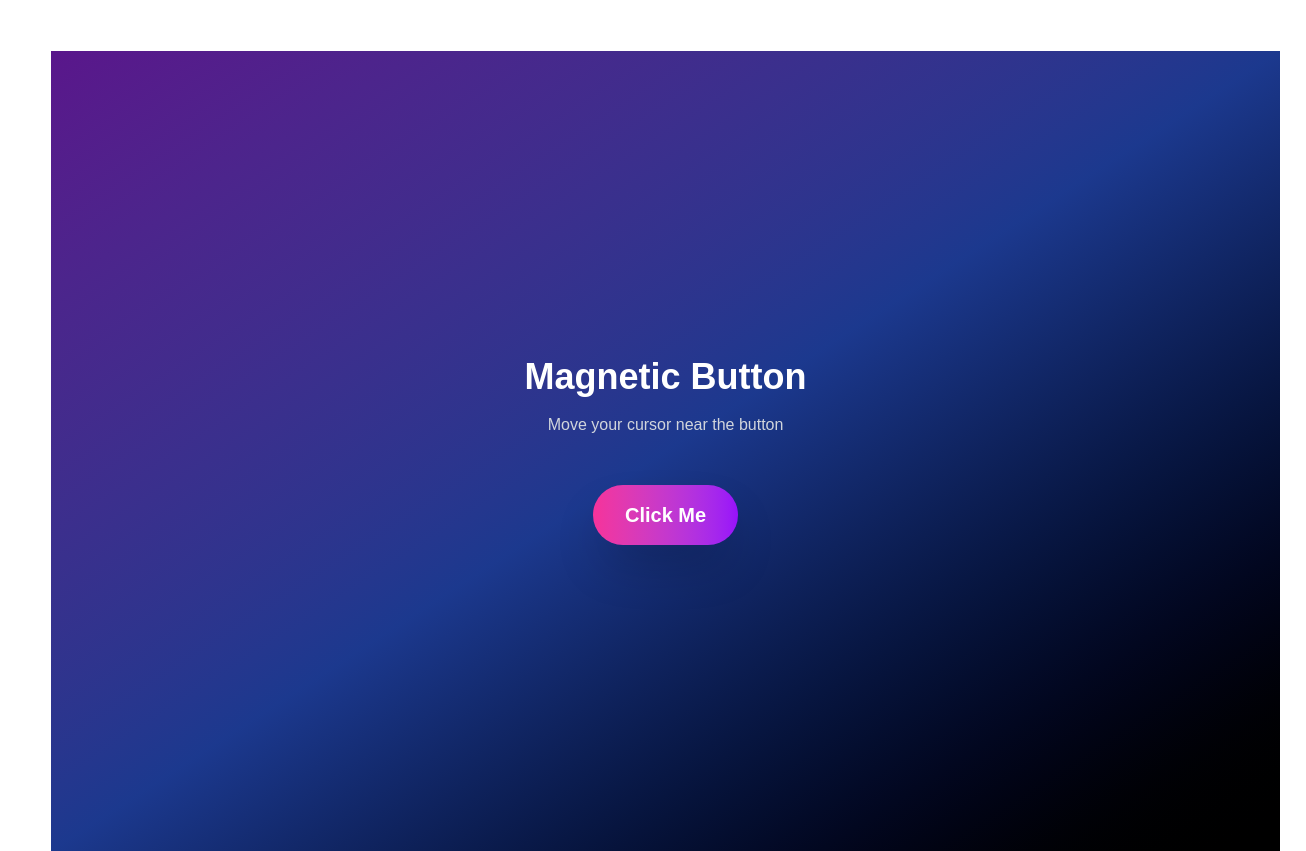
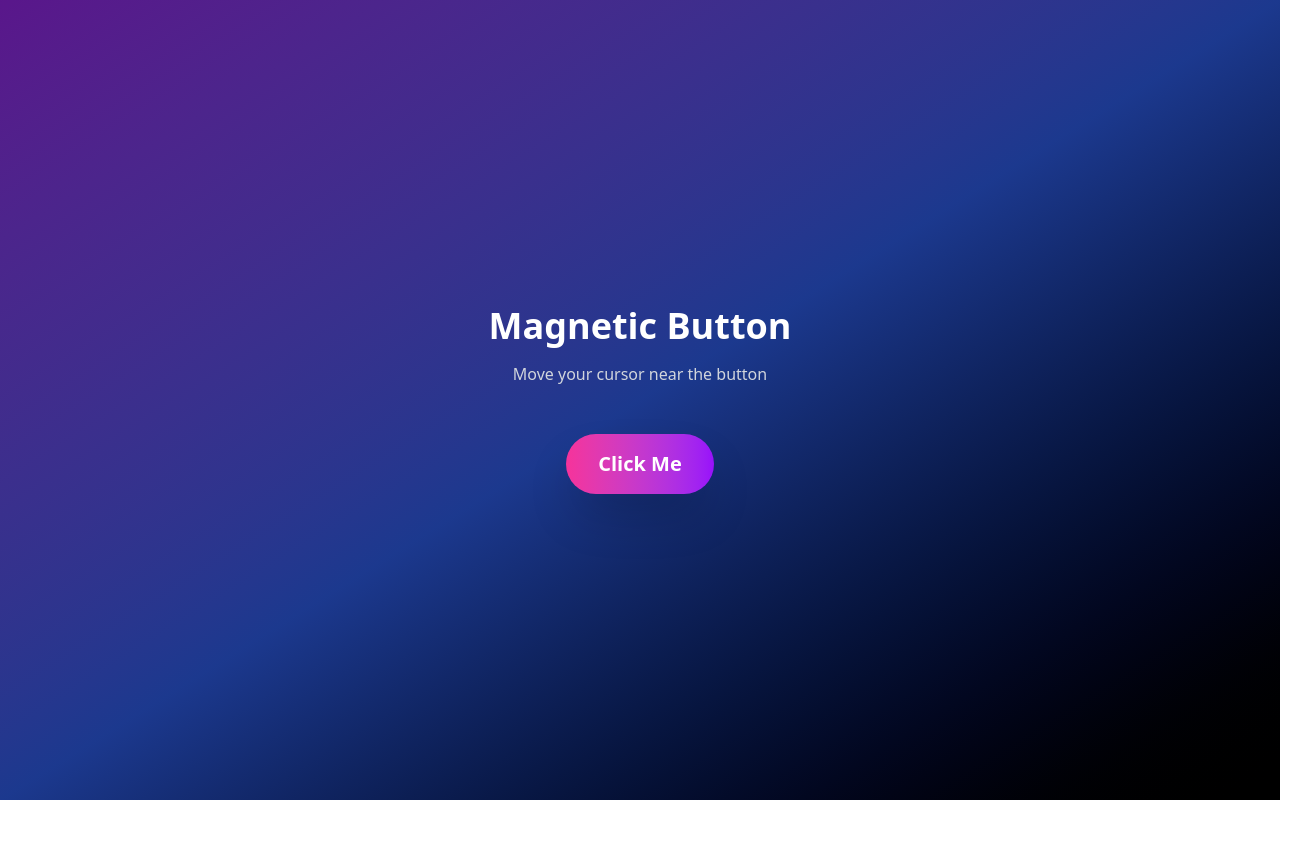
Before and after one commit to kiranrega/animations-practice, a Next.js app: page / in a window 1280 px wide. Shown: the whole page, 1306 px wide, since content can reach past the window. After the commit the page ends 800 px from the top, so only its background shows below. Built offline with nearby package versions, Linux system fonts and the light colour scheme.

Commit message:
chaged css to full width

```diff
--- a/app/globals.css
+++ b/app/globals.css
@@ -18,14 +18,3 @@
     --foreground: #ededed;
   }
 }
-
-body {
-  background: var(--background);
-  color: var(--foreground);
-  font-family: Arial, Helvetica, sans-serif;
-  display: flex;
-  margin: 2%;
-  padding: 2%;
-  width: 100vw;
-  height: 100vh;
-}
```
